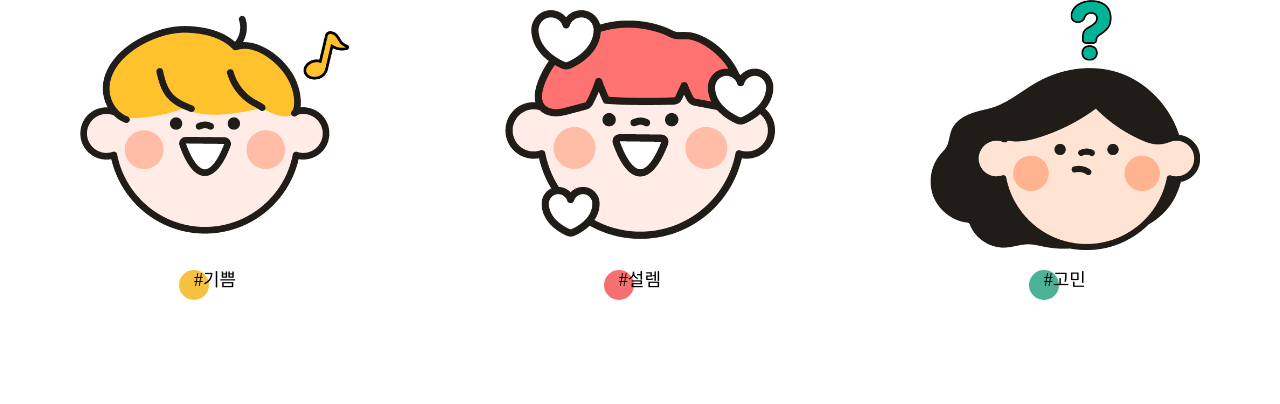
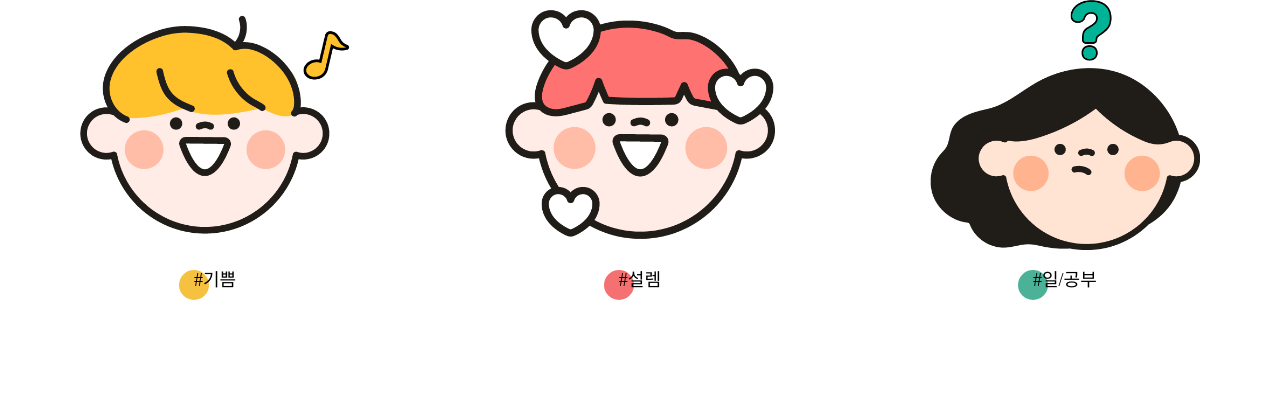
Before and after one commit to LeeKiGon/mong, a Flask app: page / in a window 1280 px wide. Shown: the part 249-653 px from the top of the page. Run offline with Flask 2, Linux system fonts and the light colour scheme; some libraries are stand-ins or nearby versions.

Commit message:
태그 수정

```diff
--- a/templates/main.html
+++ b/templates/main.html
@@ -40,7 +40,7 @@
         <a href="/sub">
             <figure>
                 <img src="../static/img/icon_worry.png" alt="고민 태그 이미지">
-                <figcaption><span>#고민</span></figcaption>
+                <figcaption><span>#일/공부</span></figcaption>
             </figure>
         </a>
         <a href="/sub">
```
